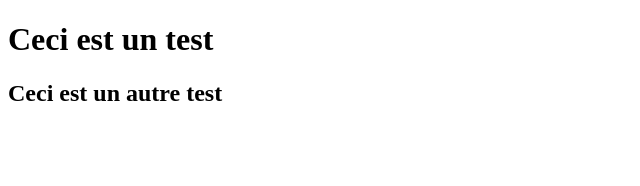
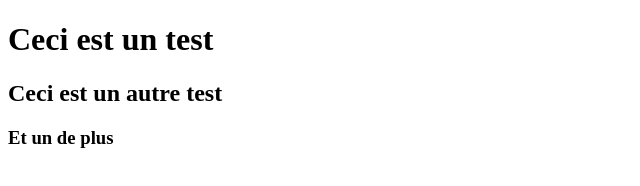
Before and after one commit to Genesis-Technology/Genesis, a plain HTML site: page index.html in a window 1280 px wide. Shown: the whole page, without its empty margins (0-640 px from the left). Drawn offline with Linux system fonts and the light colour scheme.

Commit message:
test commit vers branche Dev

```diff
--- a/index.html
+++ b/index.html
@@ -7,5 +7,6 @@
 <body>
 	<h1>Ceci est un test</h1>
 	<h2>Ceci est un autre test</h2>
+	<h3>Et un de plus</h3>
 </body>
 </html>
```
